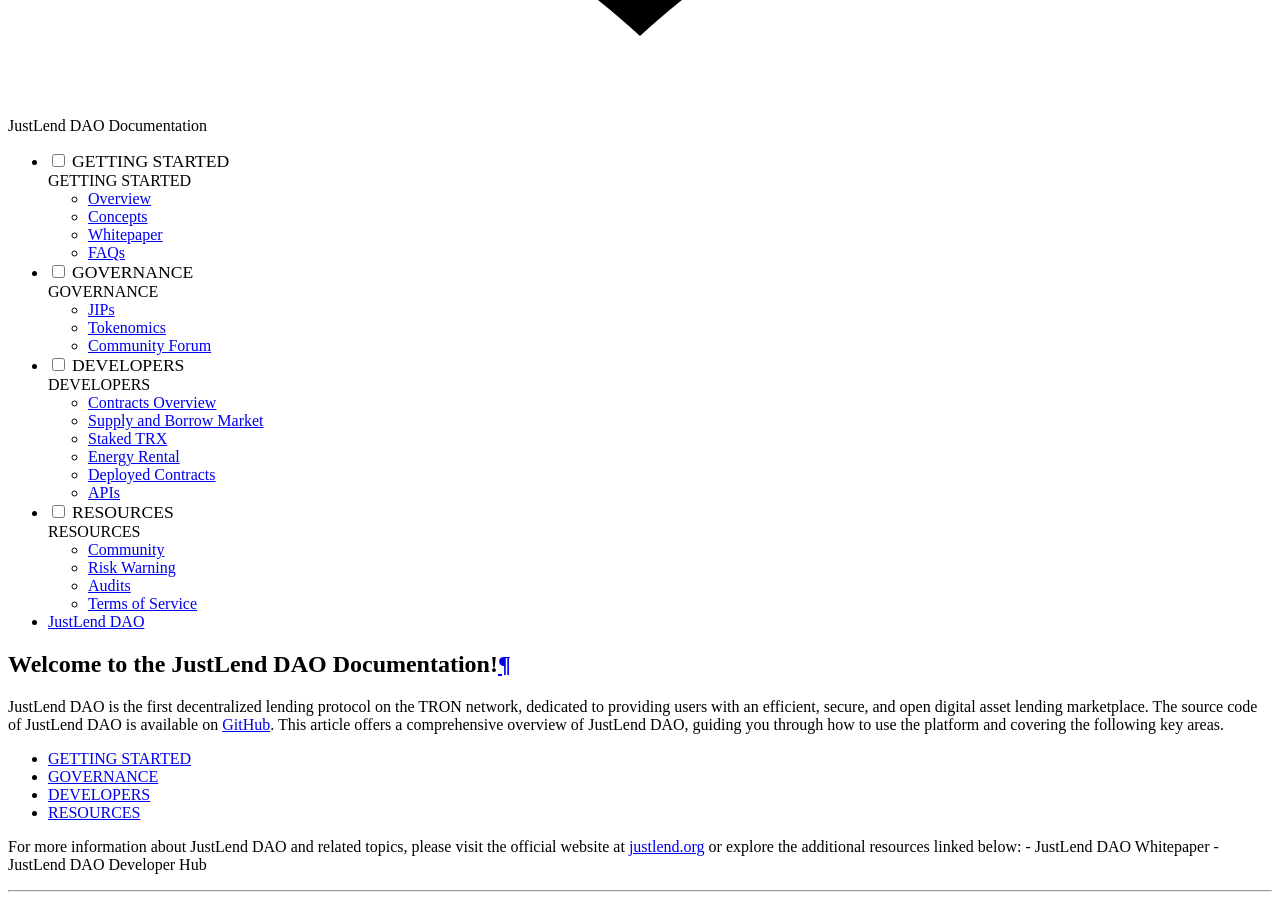
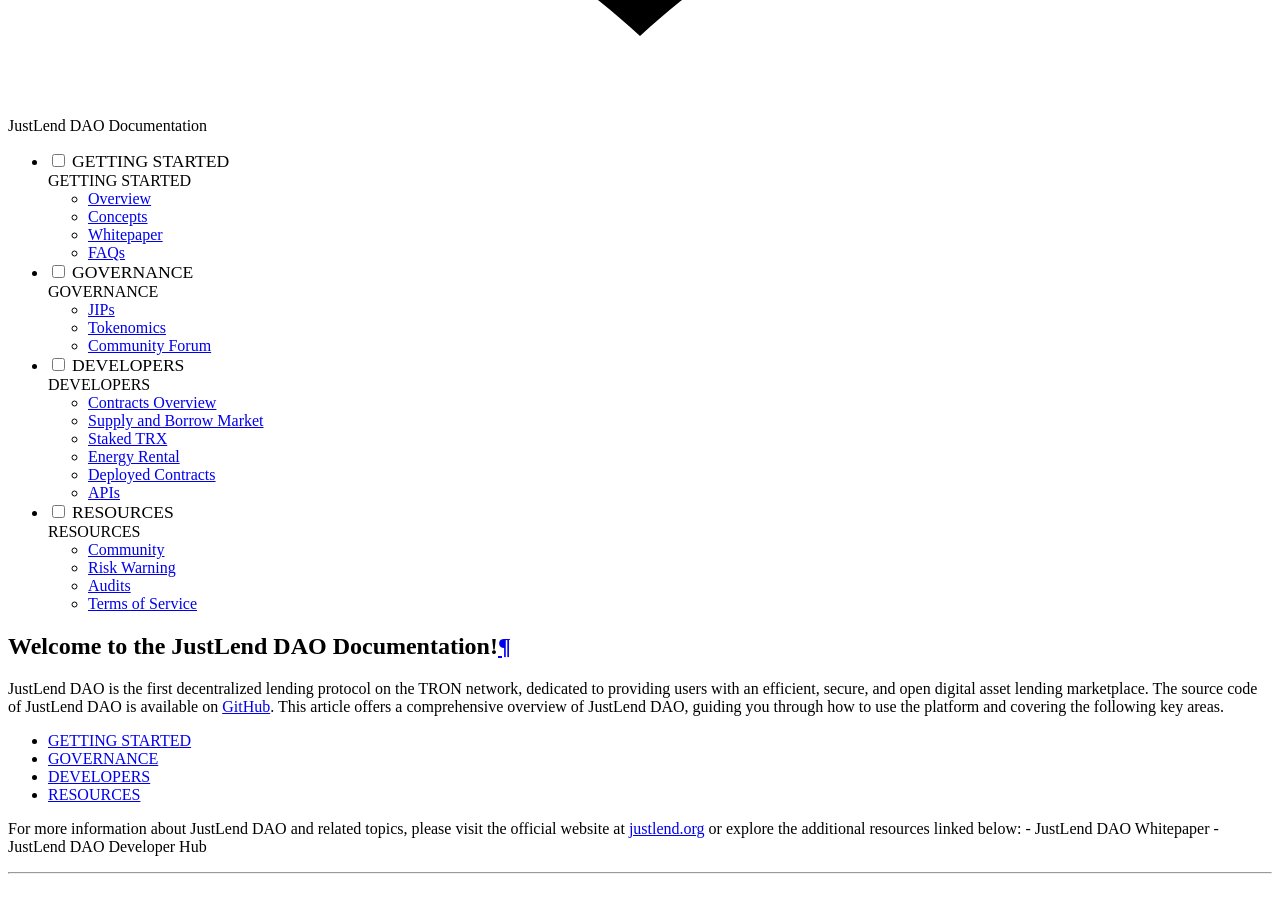
Before and after one commit to justlend/justlend-docs, an MkDocs documentation site: the page built from docs/index.md, in a window 1280 px wide and 900 px high, scrolled down 7649 px. Built offline with MkDocs 1.6.1 and Material for MkDocs 9.7.7, drawn with Linux system fonts in a browser that asks for light colours.

Commit message:
Update mkdocs.yml

```diff
--- a/mkdocs.yml
+++ b/mkdocs.yml
@@ -22,7 +22,6 @@
         - Risk Warning: resources/risk_warning.md
         - Audits: resources/audits.md
         - Terms of Service: resources/terms_of_service.md
-    - JustLend DAO: https://justlend.org/#/home
 
 
 theme:
```
